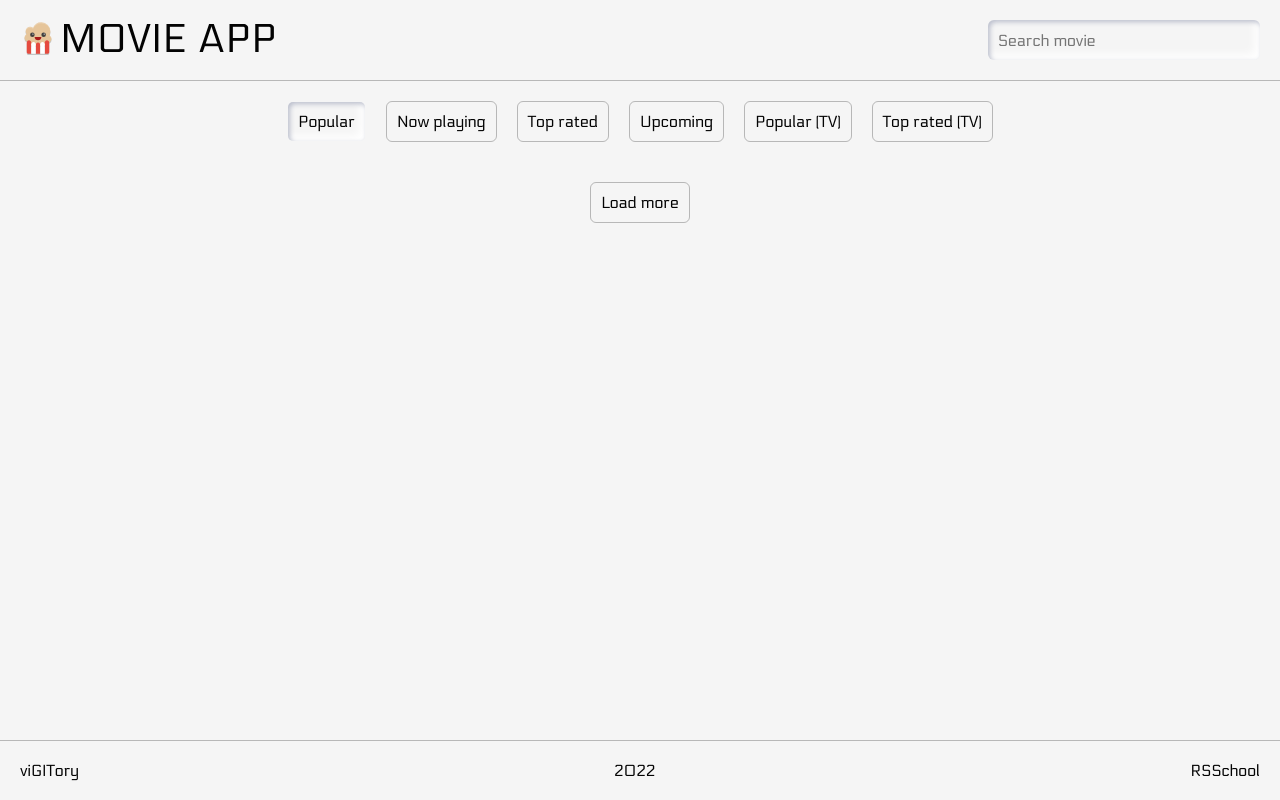
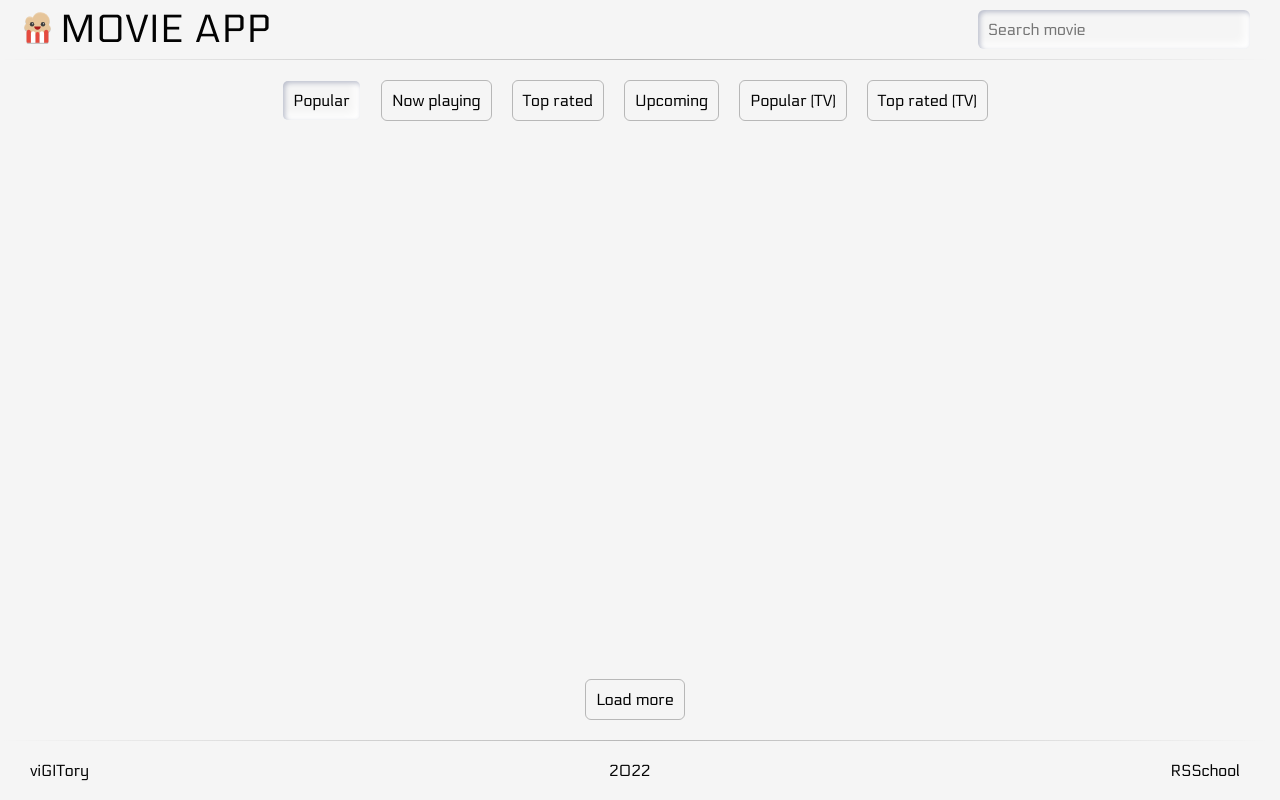
Before and after one commit to viGITory/movie-app, a website built with webpack: page src/pages/index.html in a window 1280 px wide. Built offline with nearby package versions, Linux system fonts and the light colour scheme; no server answers; files whose address does not match are found by name.

Commit message:
refactor: minor styles fixes

```diff
--- a/src/components/container/container.scss
+++ b/src/components/container/container.scss
@@ -1,6 +1,7 @@
 .container {
   box-sizing: border-box;
   max-width: 1480px;
+  height: 100%;
   padding: 0 20px;
   margin: 0 auto;
 }
--- a/src/components/footer/footer.scss
+++ b/src/components/footer/footer.scss
@@ -1,17 +1,34 @@
 .footer {
-  border-top: 1px solid rgba(0, 0, 0, .25);
+  border-top: 1px solid transparent;
+  border-image:
+    linear-gradient(
+      to right,
+      transparent,
+      rgba(0, 0, 0, .25) 50%,
+      transparent 100%
+    );
+  border-image-slice: 1;
 
   &__inner {
     display: flex;
     flex-wrap: wrap;
     align-items: center;
     justify-content: space-between;
-    padding: 20px 0;
+    padding: 10px 0;
   }
 
   &__github,
   &__logo {
+    padding: 10px;
+
     color: inherit;
     text-decoration: none;
+
+    border-radius: 6px;
+    transition: box-shadow .2s;
+
+    &:hover {
+      box-shadow: inset 2px 2px 5px #babecc, inset -5px -5px 10px #fff;
+    }
   }
 }
--- a/src/components/header/header.scss
+++ b/src/components/header/header.scss
@@ -1,12 +1,20 @@
 .header {
-  border-bottom: 1px solid rgba(0, 0, 0, .25);
+  border-bottom: 1px solid transparent;
+  border-image:
+    linear-gradient(
+      to right,
+      transparent,
+      rgba(0, 0, 0, .25) 50%,
+      transparent 100%
+    );
+  border-image-slice: 1;
 
   &__inner {
     display: flex;
     flex-wrap: wrap;
     align-items: center;
     justify-content: space-between;
-    padding: 20px 0;
+    padding: 10px 0;
   }
 
   &__logo,
@@ -16,7 +24,7 @@
 
   &__logo {
     padding-left: 40px;
-    font-size: 40px;
+    font-size: 39px;
     line-height: 1;
     text-decoration: none;
     text-transform: uppercase;
@@ -29,8 +37,7 @@
 
   &__input {
     width: 272px;
-    height: 40px;
-    padding: 0 10px;
+    padding: 10px;
 
     font-family: inherit;
     font-size: inherit;
--- a/src/components/movie/movie.scss
+++ b/src/components/movie/movie.scss
@@ -2,6 +2,7 @@
   box-sizing: border-box;
   display: flex;
   flex-direction: column;
+  min-width: 272px;
   height: 400px;
 
   cursor: pointer;
@@ -12,17 +13,12 @@
   transition: box-shadow .2s;
   animation: fade-in .2s;
 
-  &:first-child,
-  &:nth-child(6),
-  &:nth-child(11),
-  &:nth-child(16) {
+  &:first-child {
     display: grid;
     padding: 0;
     column-gap: 10px;
     grid-column: span 2;
     grid-template-columns: 252px 1fr;
-
-    cursor: auto;
 
     &:hover {
       box-shadow: -10px -10px 20px #fff, 10px 10px 20px rgba(0, 0, 0, .25);
@@ -90,7 +86,7 @@
     margin-bottom: 10px;
 
     font-size: inherit;
-    font-weight: normal;
+    font-weight: 400;
   }
 
   &__poster-wrapper,
@@ -104,6 +100,10 @@
     z-index: -1;
     overflow: hidden;
 
+    background-image: url("../assets/svg/no-image.svg");
+    background-repeat: no-repeat;
+    background-position: center;
+    background-size: 50%;
     border-radius: 8px;
 
     &,
--- a/src/components/page/page.scss
+++ b/src/components/page/page.scss
@@ -1,4 +1,5 @@
 .page {
+  width: calc(100vw - var(--scroll-width));
   margin: 0;
 
   font-family: Electrolize, sans-serif;
@@ -7,9 +8,21 @@
 
   background-color: #f5f5f5;
 
+  &::-webkit-scrollbar {
+    width: var(--scroll-width);
+  }
+
+  &::-webkit-scrollbar-track {
+    background-color: #fff;
+  }
+
+  &::-webkit-scrollbar-thumb {
+    background-color: rgba(0, 0, 0, .25);
+  }
+
   &__inner {
     display: grid;
+    min-height: 100vh;
     grid-template-rows: auto 1fr auto;
-    min-height: 100vh;
   }
 }
--- a/src/styles/style.scss
+++ b/src/styles/style.scss
@@ -1,3 +1,7 @@
+:root {
+  --scroll-width: 10px;
+}
+
 @import "./fonts";
 
 @import "../components/visually-hidden/visually-hidden";
```
Also changed, not shown: src/assets/svg/no-image.svg (added).
